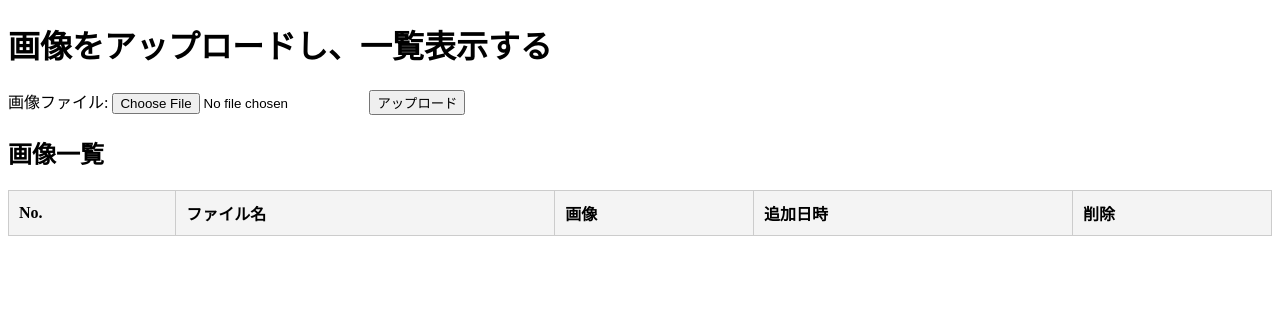
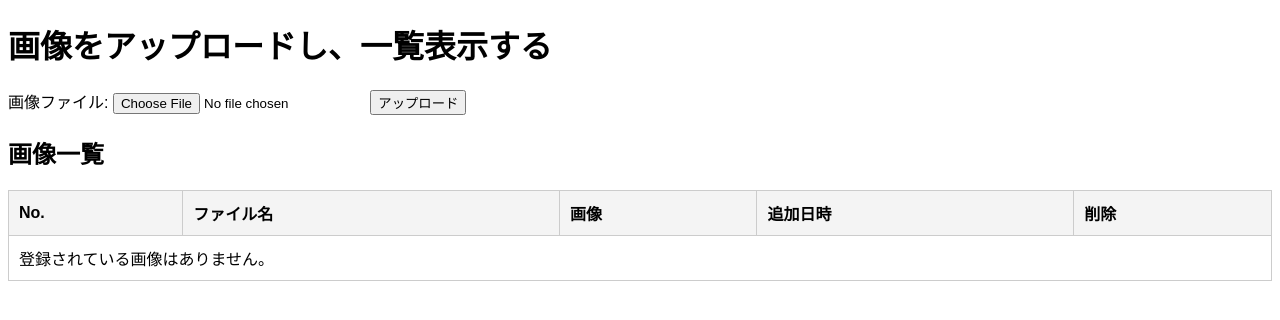
Before and after one commit to ogameharuto/YahooShoppingSite, a PHP site: page /shopp/script/imageInsMenu.php in a window 1280 px wide. Shown: the top 320 px of the page. Run offline with PHP 8.4, Linux system fonts and the light colour scheme; the visitor is signed in with stand-in values (Sample User, id 1); tables that the repository leaves empty or names only in its code hold one stand-in row (values such as "Sample post"); lists and menus that the app fills with data are empty.

Commit message:
no message

```diff
--- /dev/null
+++ b/script/imageIns.css
@@ -0,0 +1,24 @@
+body {
+    font-family: Arial, sans-serif;
+}
+
+table {
+    width: 100%;
+    border-collapse: collapse;
+    margin-top: 20px;
+}
+
+th, td {
+    padding: 10px;
+    border: 1px solid #ccc;
+    text-align: left;
+}
+
+th {
+    background-color: #f4f4f4;
+}
+
+img {
+    max-width: 200px;
+    height: auto;
+}
--- a/script/imageInsMenu.php
+++ b/script/imageInsMenu.php
@@ -4,7 +4,6 @@ session_start();
 
 // ログイン確認
 if (!isset($_SESSION['store'])) {
-    $_SESSION['message'] = "ログインが必要です。";
     header("Location: http://localhost/shopp/script/login/loginMenu.php");
     exit();
 }
@@ -17,26 +16,11 @@ $pdo = $utilConnDB->connect();
 $store = $_SESSION['store'];
 $storeNumber = $store['storeNumber'];
 
-// ルートディレクトリを設定
-$rootDir = $_SERVER['DOCUMENT_ROOT'] . '/shopp/';
-
-// アップロードディレクトリを設定
-$uploadDir = $rootDir . 'uploads/';
-
-// ファイル名のユニーク化
-function makeUniqueFileName($uploadDir, $fileName) {
-    $filePath = $uploadDir . $fileName;
-    if (file_exists($filePath)) {
-        $fileInfo = pathinfo($fileName);
-        $uniqueName = $fileInfo['filename'] . '_' . uniqid() . '.' . $fileInfo['extension'];
-        return $uniqueName;
-    }
-    return $fileName;
-}
+$message = '';
 
 if ($_SERVER['REQUEST_METHOD'] === 'POST' && isset($_FILES['image'])) {
     $image = $_FILES['image'];
-    $imageName = makeUniqueFileName($uploadDir, $image['name']);
+    $imageName = $image['name'];
     $imageTmpName = $image['tmp_name'];
     $imageSize = $image['size'];
     $imageError = $image['error'];
@@ -60,8 +44,9 @@ if ($_SERVER['REQUEST_METHOD'] === 'POST' && isset($_FILES['image'])) {
             $imageExists = $checkStmt->fetchColumn();
 
             if ($imageExists) {
-                echo "この店舗で同じ画像がすでに登録されています。";
+                $message = "この店舗で同じ画像がすでに登録されています。";
             } else {
+                $uploadDir = 'uploads/';
                 $uploadFile = $uploadDir . basename($imageName);
 
                 if (move_uploaded_file($imageTmpName, $uploadFile)) {
@@ -72,19 +57,18 @@ if ($_SERVER['REQUEST_METHOD'] === 'POST' && isset($_FILES['image'])) {
                         ':imageName' => $imageName,
                         ':imageHash' => $imageHash
                     ]);
-
                     $pdo->commit();
-                    echo "画像が正常にアップロードされました。";
+                    $message = "画像が正常にアップロードされました。";
                 } else {
-                    echo "画像のアップロードに失敗しました。";
+                    $message = "画像のアップロードに失敗しました。";
                 }
             }
         } catch (Exception $e) {
             $pdo->rollBack();
-            echo "エラーが発生しました: " . $e->getMessage();
+            $message = "エラーが発生しました: " . $e->getMessage();
         }
     } else {
-        echo "画像のアップロード中にエラーが発生しました。";
+        $message = "画像のアップロード中にエラーが発生しました。";
     }
 }
 
@@ -108,19 +92,19 @@ if ($_SERVER['REQUEST_METHOD'] === 'POST' && isset($_POST['delete_image_number']
             $deleteStmt = $pdo->prepare($deleteSql);
             $deleteStmt->execute([':imageNumber' => $imageNumber, ':storeNumber' => $storeNumber]);
 
-            $filePath = $uploadDir . $imageName;
+            $filePath = 'uploads/' . $imageName;
             if (file_exists($filePath)) {
                 unlink($filePath);
             }
 
             $pdo->commit();
-            echo "画像が正常に削除されました。";
+            $message = "画像が正常に削除されました。";
         } else {
-            echo "指定された画像が見つかりません。";
+            $message = "指定された画像が見つかりません。";
         }
     } catch (Exception $e) {
         $pdo->rollBack();
-        echo "エラーが発生しました: " . $e->getMessage();
+        $message = "エラーが発生しました: " . $e->getMessage();
     }
 }
 
@@ -135,16 +119,16 @@ $images = $selectStmt->fetchAll(PDO::FETCH_ASSOC);
 <head>
     <meta charset="UTF-8">
     <title>画像アップロードと一覧表示</title>
-    <style>
-        table { width: 100%; border-collapse: collapse; margin-top: 20px; }
-        th, td { padding: 10px; border: 1px solid #ccc; text-align: left; }
-        th { background-color: #f4f4f4; }
-        img { max-width: 200px; height: auto; }
-    </style>
+    <link rel="stylesheet" type="text/css" href="imageIns.css">
+    <script type="text/javascript">
+        <?php if ($message): ?>
+        alert('<?php echo $message; ?>');
+        <?php endif; ?>
+    </script>
 </head>
 <body>
     <h1>画像をアップロードし、一覧表示する</h1>
-    <form action="<?php echo $_SERVER['PHP_SELF']; ?>" method="post" enctype="multipart/form-data">
+    <form action="" method="post" enctype="multipart/form-data">
         <label for="image">画像ファイル:</label>
         <input type="file" name="image" id="image" required>
         <input type="submit" name="submit" value="アップロード">
@@ -162,6 +146,7 @@ $images = $selectStmt->fetchAll(PDO::FETCH_ASSOC);
             </tr>
         </thead>
         <tbody>
+            <?php if (count($images) > 0): ?>
                 <?php foreach ($images as $index => $image): ?>
                 <tr>
                     <td><?php echo $index + 1; ?></td>
@@ -169,13 +154,18 @@ $images = $selectStmt->fetchAll(PDO::FETCH_ASSOC);
                     <td><img src="uploads/<?php echo htmlspecialchars($image['imageName']); ?>" alt="<?php echo htmlspecialchars($image['imageName']); ?>"></td>
                     <td><?php echo htmlspecialchars($image['addedDate']); ?></td>
                     <td>
-                    <form action="<?php echo $_SERVER['PHP_SELF']; ?>" method="post">
+                        <form action="" method="post">
                             <input type="hidden" name="delete_image_number" value="<?php echo $image['imageNumber']; ?>">
                             <input type="submit" value="削除">
                         </form>
                     </td>
                 </tr>
                 <?php endforeach; ?>
+            <?php else: ?>
+                <tr>
+                    <td colspan="5">登録されている画像はありません。</td>
+                </tr>
+            <?php endif; ?>
         </tbody>
     </table>
 </body>
--- a/script/storeToppage.php
+++ b/script/storeToppage.php
@@ -1,6 +1,7 @@
 <?php
 session_start();
 $storeNumber = $_SESSION['store'];
+
 ?>
 <!DOCTYPE html>
 <html>
@@ -60,7 +61,7 @@ $storeNumber = $_SESSION['store'];
                             <p><a href="http://localhost/shopp/taoka/productInsMenu.php">商品データ登録</a></p>
                             <p><a href="../taoka/productManagerMenu.php">商品管理</a></p>
                             <p><a href="">カテゴリ管理</a></p>
-                            <p><a href="http://localhost/shopp/script/imageIns/uploadForm.php">画像管理</a></p>
+                            <p><a href="http://localhost/shopp/script/imageInsMenu.php">画像管理</a></p>
                             <p><a href="stockEdit/productStructure.php">在庫管理</a></p>
                         </div>
                     </li>
--- a/script/utilConnDB.php
+++ b/script/utilConnDB.php
@@ -10,8 +10,8 @@
 class UtilConnDB {
     /* データベース設定 */
     private $dbHostMei  = 'localhost';
-    private $dbUserMei  = 's20227046'; // ユーザ名(各自の学籍番号)
-    private $dbPassword = '20040129';  // パスワード(各自の生年月日)
+    private $dbUserMei  = 's20225002'; // ユーザ名(各自の学籍番号)
+    private $dbPassword = '20040106';  // パスワード(各自の生年月日)
     private $dbDBMei    = 'syain_db';  // データベース名
 
     /*
```
Also changed, not shown: script/dbcreate.php (+24 -28 lines), script/uploads/スマホ.png (added), script/uploads/本.jpg (added). Lines whose indentation alone changed are shown as unchanged.
